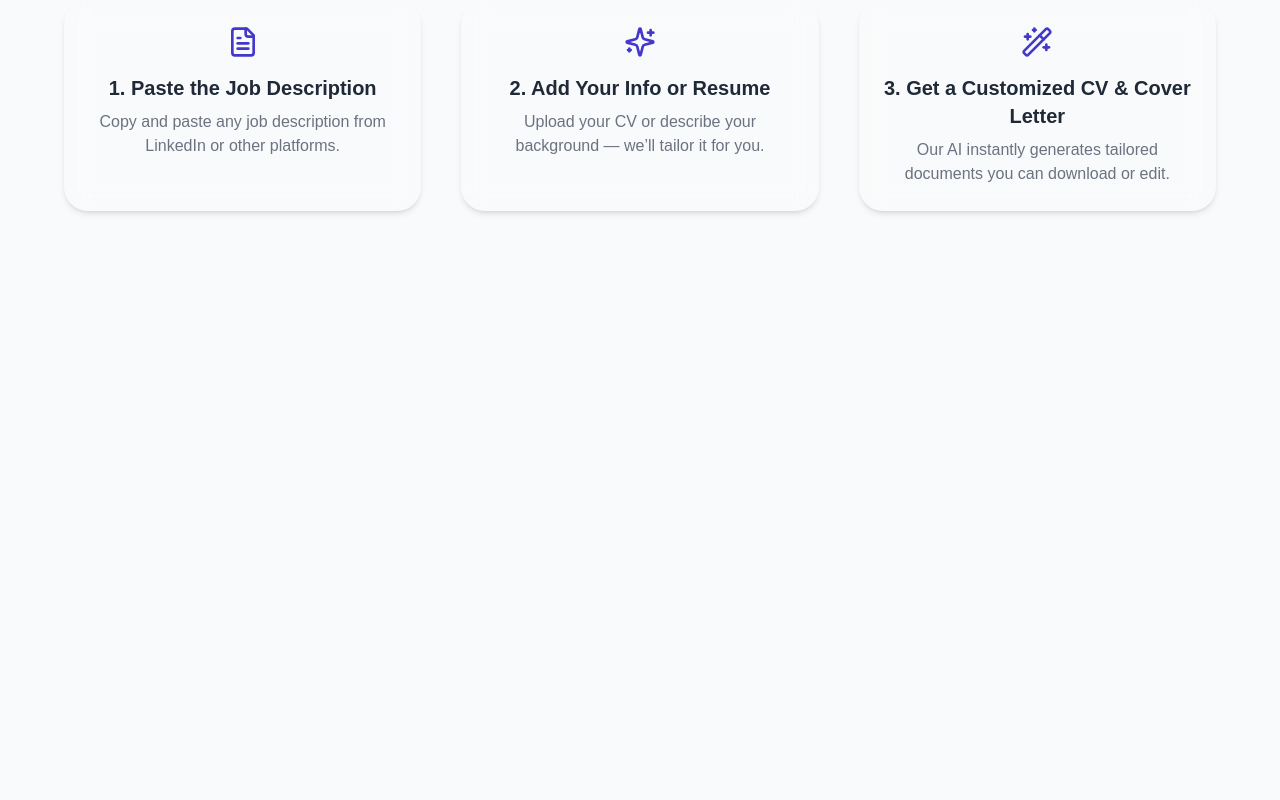
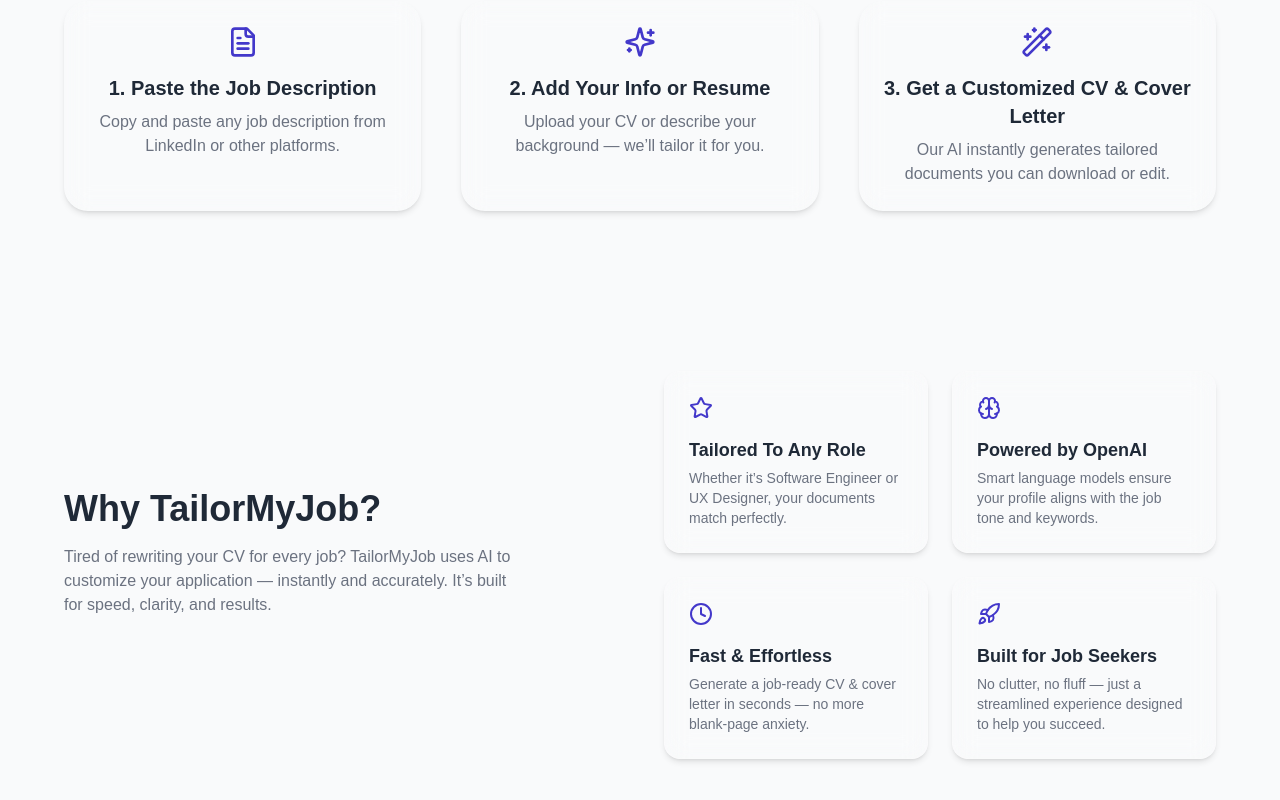
Before and after one commit to nikachitava/tailor_my_job, a Next.js app: page / in a window 1280 px wide. Shown: the part 784-1584 px from the top of the page. Before the commit the page ends 1075 px from the top, so only its background shows below. Built offline with nearby package versions, Linux system fonts and the light colour scheme.

Commit message:
set up why tailor myjob section

```diff
--- a/app/page.tsx
+++ b/app/page.tsx
@@ -1,5 +1,6 @@
 import Hero from "@/sections/Hero";
 import HowItWorks from "@/sections/HowItWorks";
+import WhyTailorMyJob from "@/sections/WhyTailorMyJob";
 
 export default function Home() {
     return (
@@ -9,6 +10,7 @@
             {/* How it works */}
             <HowItWorks />
             {/* Why TailorMyJob */}
+            <WhyTailorMyJob />
             {/* Showcase Results / Examples */}
             {/* Testimonials or Social Proof */}
             {/* Call to Action / Get Started */}
--- /dev/null
+++ b/components/FeaturesCard.tsx
@@ -0,0 +1,17 @@
+import { IFeaturesCard } from "@/types/IFeaturesCard";
+import React from "react";
+
+const FeaturesCard = ({ icon, title, desc }: IFeaturesCard) => {
+    return (
+        <div className="relative group rounded-2xl p-6 bg-white/10 dark:bg-[#0f172a]/50 backdrop-blur-md border border-white/10 dark:border-slate-700 shadow-md transition-all duration-300 transform hover:scale-105 hover:-translate-y-1 hover:border-[var(--primary)]">
+            <div className="absolute -inset-0.5 rounded-2xl bg-gradient-to-r from-[var(--primary)] to-transparent opacity-0 group-hover:opacity-30 transition-all duration-300 blur-lg pointer-events-none" />
+            <div className="relative z-10">
+                <div className="mb-4">{icon}</div>
+                <h3 className="text-lg font-semibold mb-1">{title}</h3>
+                <p className="text-sm text-[var(--muted)]">{desc}</p>
+            </div>
+        </div>
+    );
+};
+
+export default FeaturesCard;
--- /dev/null
+++ b/sections/WhyTailorMyJob.tsx
@@ -0,0 +1,65 @@
+import React from "react";
+
+import { Rocket, Brain, Clock, Star } from "lucide-react";
+import FeaturesCard from "@/components/FeaturesCard";
+
+const features = [
+    {
+        id: 1,
+        icon: <Star className="w-6 h-6 text-[var(--primary)]" />,
+        title: "Tailored To Any Role",
+        desc: "Whether it’s Software Engineer or UX Designer, your documents match perfectly.",
+    },
+    {
+        id: 2,
+        icon: <Brain className="w-6 h-6 text-[var(--primary)]" />,
+        title: "Powered by OpenAI",
+        desc: "Smart language models ensure your profile aligns with the job tone and keywords.",
+    },
+    {
+        id: 3,
+        icon: <Clock className="w-6 h-6 text-[var(--primary)]" />,
+        title: "Fast & Effortless",
+        desc: "Generate a job-ready CV & cover letter in seconds — no more blank-page anxiety.",
+    },
+    {
+        id: 4,
+        icon: <Rocket className="w-6 h-6 text-[var(--primary)]" />,
+        title: "Built for Job Seekers",
+        desc: "No clutter, no fluff — just a streamlined experience designed to help you succeed.",
+    },
+];
+
+const WhyTailorMyJob = () => {
+    return (
+        <section className="bg-background text-foreground py-20 px-4 md:px-10">
+            <div className="max-w-6xl mx-auto grid md:grid-cols-2 gap-12 items-center">
+                {/* Left Side */}
+                <div>
+                    <h2 className="text-3xl md:text-4xl font-bold mb-4">
+                        Why TailorMyJob?
+                    </h2>
+                    <p className="text-[var(--muted)] mb-6 max-w-md">
+                        Tired of rewriting your CV for every job? TailorMyJob
+                        uses AI to customize your application — instantly and
+                        accurately. It’s built for speed, clarity, and results.
+                    </p>
+                </div>
+
+                {/* Right Side */}
+                <div className="grid grid-cols-1 sm:grid-cols-2 gap-6">
+                    {features.map((feature) => (
+                        <FeaturesCard
+                            key={feature.id}
+                            desc={feature.desc}
+                            icon={feature.icon}
+                            title={feature.title}
+                        />
+                    ))}
+                </div>
+            </div>
+        </section>
+    );
+};
+
+export default WhyTailorMyJob;
--- /dev/null
+++ b/types/IFeaturesCard.tsx
@@ -0,0 +1,5 @@
+export interface IFeaturesCard {
+    icon: React.JSX.Element;
+    title: string;
+    desc: string;
+}
```
